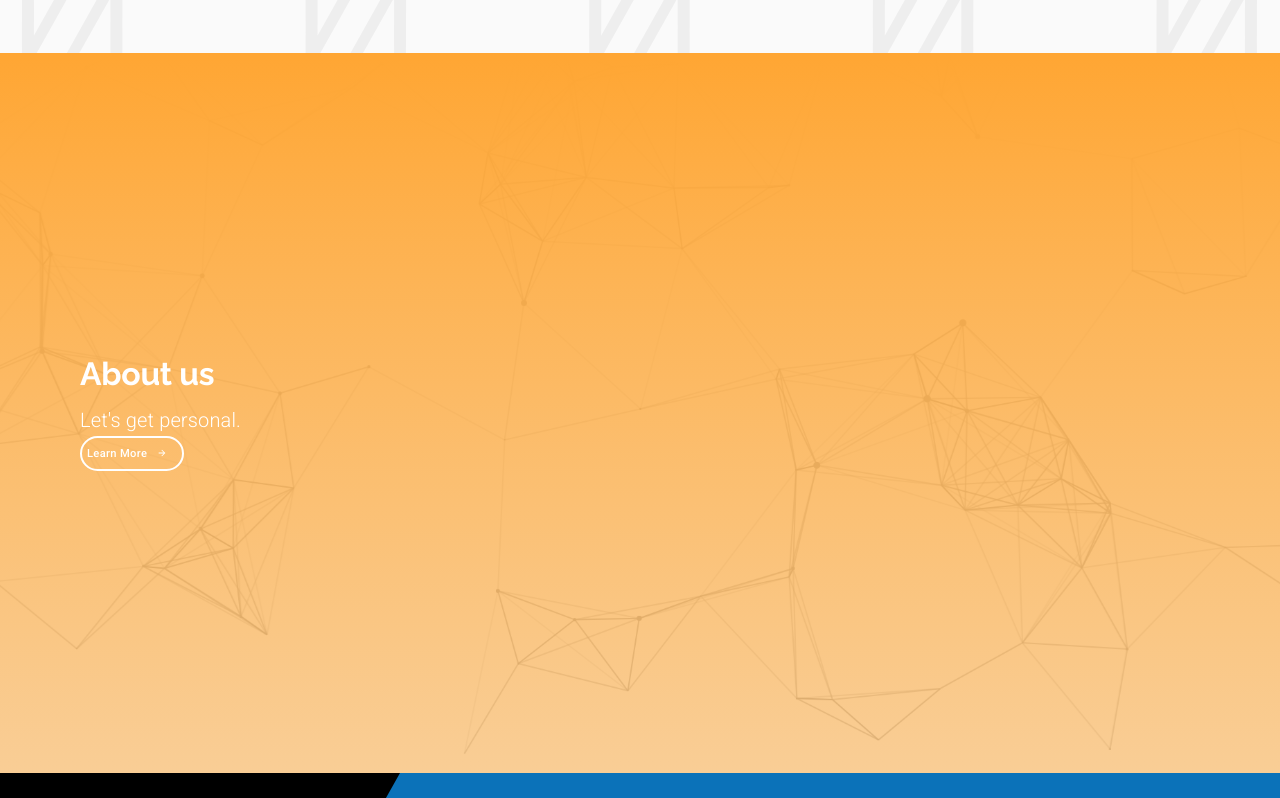
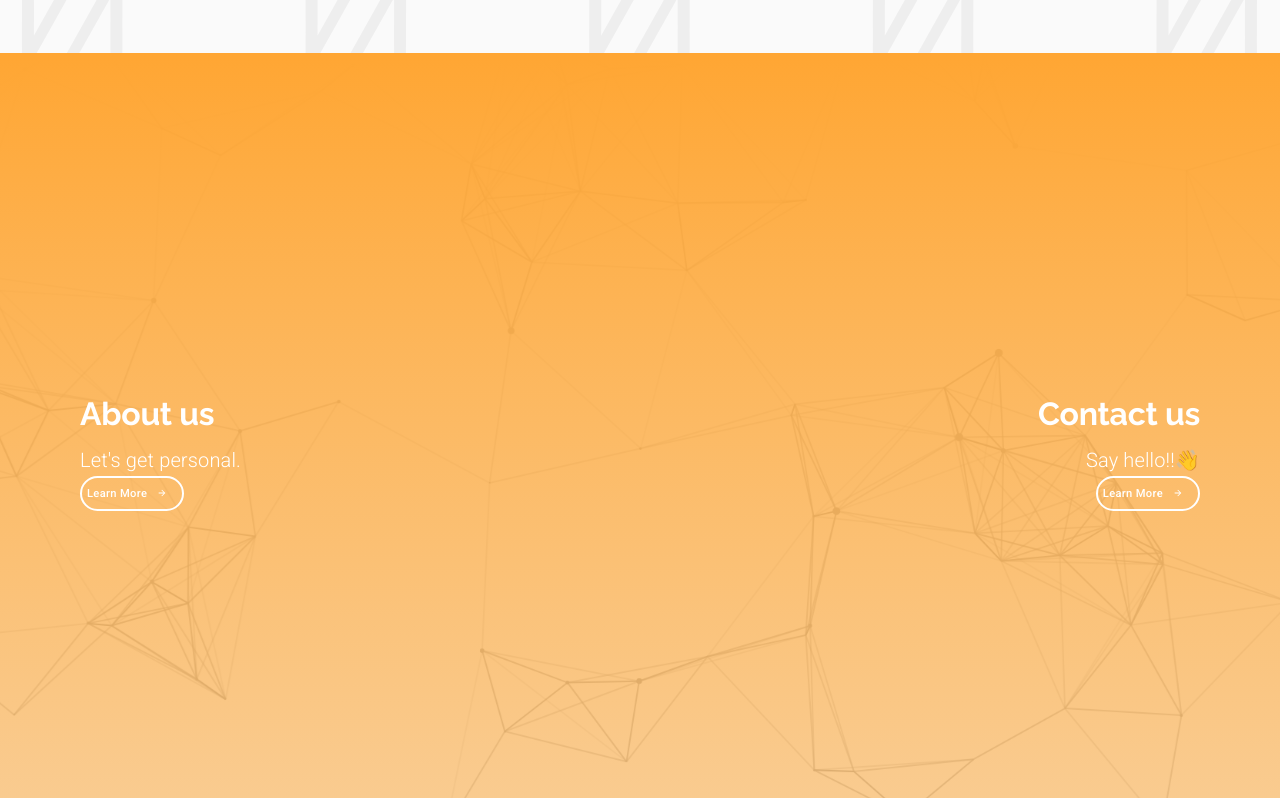
Before and after one commit to luckyleonard/material-ui-demo, a React (Create React App) app: page / in a window 1280 px wide. Shown: the part 3447-4245 px from the top of the page. Built offline with nearby package versions, Linux system fonts and the light colour scheme.

Commit message:
💄 style(Info) change layout of contact us block

```diff
--- a/src/containers/LandingPage/components/InformationBlock.tsx
+++ b/src/containers/LandingPage/components/InformationBlock.tsx
@@ -1,6 +1,6 @@
 import React, { FC } from 'react';
 
-import { Button, Grid, Typography } from '@material-ui/core';
+import { Button, Grid, Typography, useMediaQuery } from '@material-ui/core';
 import {
   makeStyles,
   createStyles,
@@ -14,7 +14,7 @@ import infoBackground from 'assets/infoBackground.svg';
 const useStyles = makeStyles((theme: Theme) =>
   createStyles({
     blockContainer: {
-      height: '90vh',
+      height: '100vh',
       backgroundImage: `url(${infoBackground})`,
       backgroundPosition: 'center',
       backgroundRepeat: 'no-repeat',
@@ -22,6 +22,19 @@ const useStyles = makeStyles((theme: Theme) =>
     },
     aboutUsItem: {
       marginLeft: '5rem',
+      [theme.breakpoints.down('sm')]: {
+        marginLeft: 0,
+        textAlign: 'center',
+      },
+    },
+    contactUsItem: {
+      marginRight: '5rem',
+      textAlign: 'right',
+      [theme.breakpoints.down('sm')]: {
+        marginRight: 0,
+        textAlign: 'center',
+      },
+      // 文字及button向右对齐
     },
     learnMoreButton: {
       ...theme.typography.learnMoreButton,
@@ -43,15 +56,17 @@ const useStyles = makeStyles((theme: Theme) =>
 export const InformationBlock: FC = () => {
   const classes = useStyles();
   const theme = useTheme();
+  const matchXS = useMediaQuery(theme.breakpoints.down('xs'));
 
   return (
     <Grid item>
       <Grid
         container
-        direction='row'
+        direction={matchXS ? 'column' : 'row'}
         alignItems='center'
-        className={classes.blockContainer}>
-        <Grid item className={classes.aboutUsItem}>
+        className={classes.blockContainer}
+        spacing={matchXS ? 10 : 0}>
+        <Grid item sm className={classes.aboutUsItem}>
           <Typography variant='h2' gutterBottom style={{ color: 'white' }}>
             About us
           </Typography>
@@ -65,6 +80,26 @@ export const InformationBlock: FC = () => {
             />
           </Button>
         </Grid>
+        <Grid item sm className={classes.contactUsItem}>
+          <Typography variant='h2' gutterBottom style={{ color: 'white' }}>
+            Contact us
+          </Typography>
+          <Typography variant='subtitle2'>
+            Say hello!!
+            <span role='img' aria-label='waving hand'>
+              👋
+            </span>
+            {/* emoji要用span包裹起来 */}
+          </Typography>
+          <Button className={classes.learnMoreButton} variant='outlined'>
+            <span>Learn More</span>
+            <ButtonArrow
+              width={10}
+              height={10}
+              fill={theme.palette.common.white}
+            />
+          </Button>
+        </Grid>
       </Grid>
     </Grid>
   );
```
